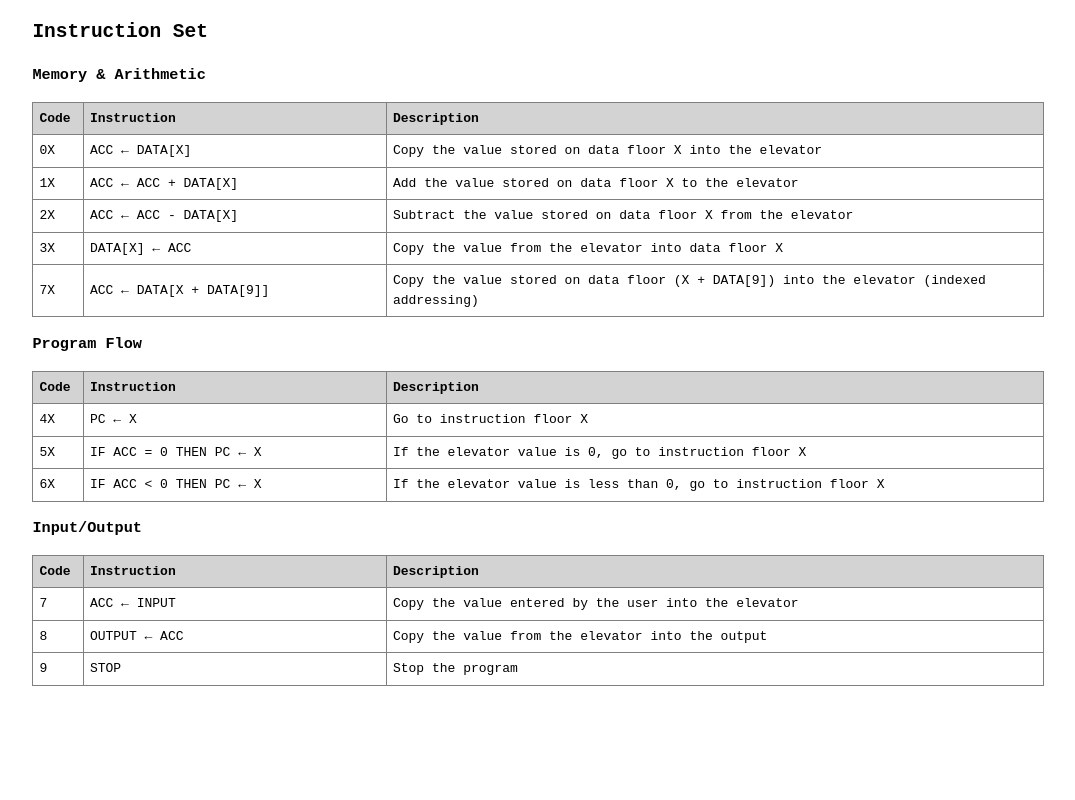
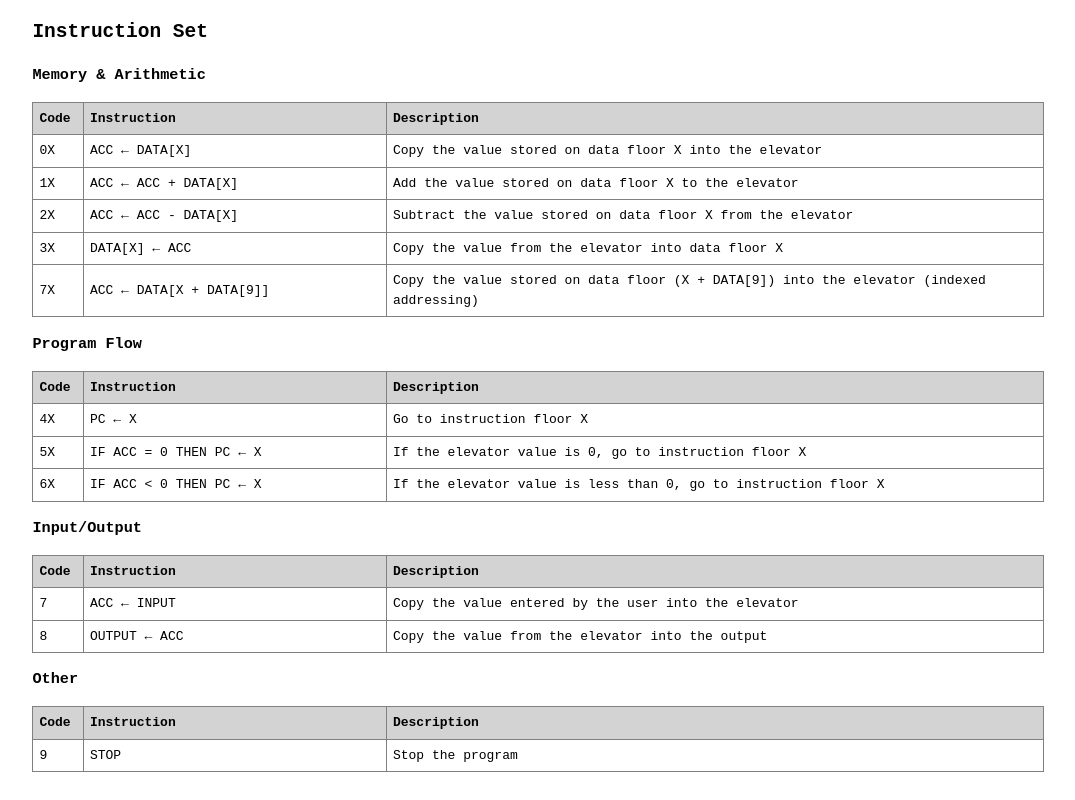
Before and after one commit to mrpiay/the-computing-elevator, a plain HTML site: page index.html in a window 1280 px wide. Shown: the part 1402-2202 px from the top of the page, without its empty margins (102-1177 px from the left). Before the commit the page ends 2128 px from the top, so only its background shows below. Drawn offline with Linux system fonts and the light colour scheme.

Commit message:
Update index.html

```diff
--- a/index.html
+++ b/index.html
@@ -319,6 +319,18 @@
 						<td>OUTPUT &larr; ACC</td>
 						<td>Copy the value from the elevator into the output</td>
 					</tr>
+				</tbody>
+			</table>
+			<h3>Other</h3>
+			<table border="1" cellspacing="0" cellpadding="6" style="width:100%; border-collapse: collapse;">
+				<thead style="background-color: lightgray;">
+					<tr>
+						<th style="width:5%">Code</th>
+						<th style="width:30%">Instruction</th>
+						<th>Description</th>
+					</tr>
+				</thead>
+				<tbody>
 					<tr>
 						<td>9</td>
 						<td>STOP</td>
@@ -418,7 +430,7 @@
 				description: "Output D[0] to D[6]"
 			},
 			example12: {
-				name: "Example 1",
+				name: "Example 12",
 				instructions: ['49', '', '', '', '', '', '', '', '', '40'],
 				data: [],
 				description: "Stop at floor 0 or 9 (top speed)"
```
